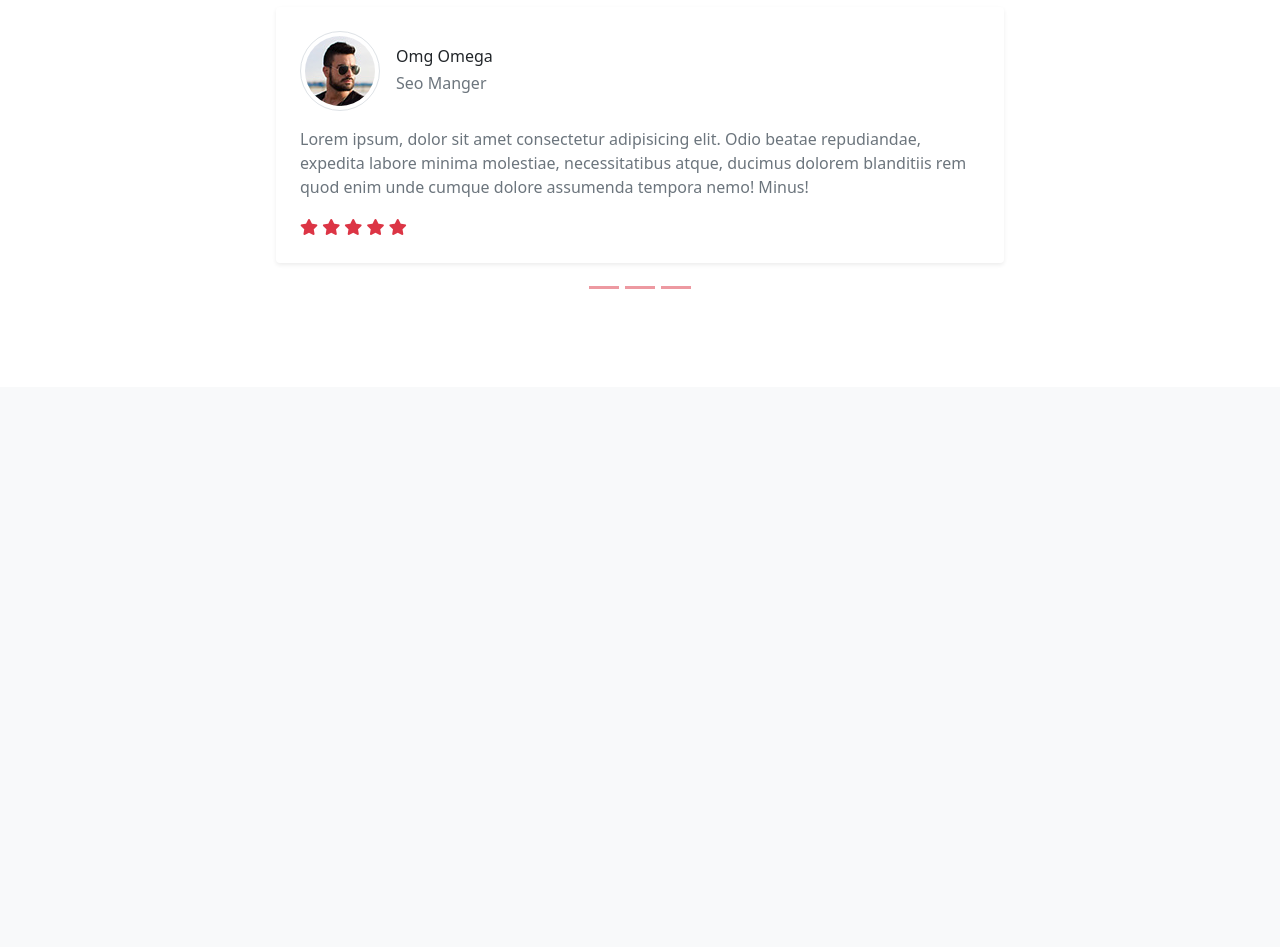
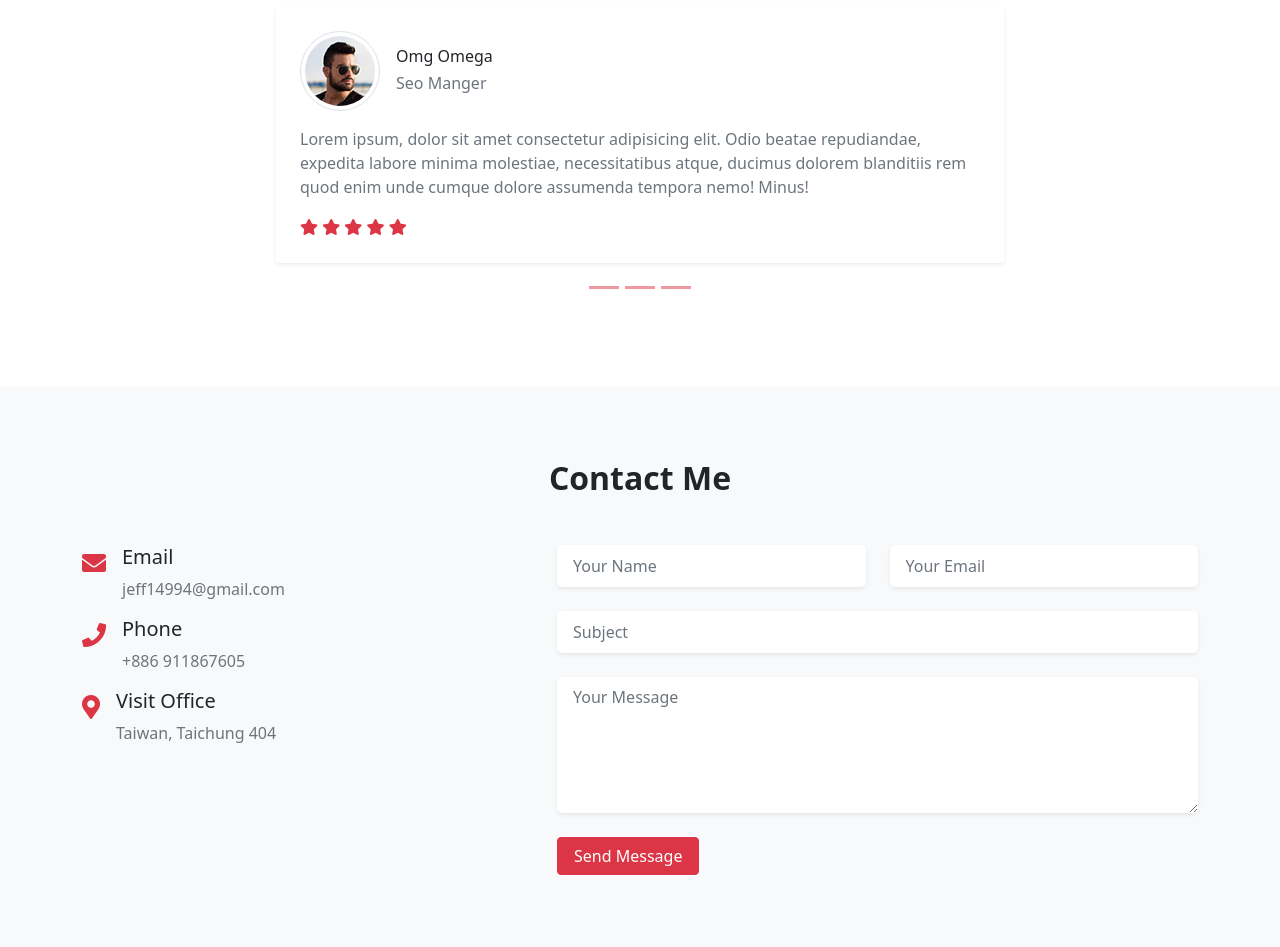
Before and after one commit to jeff14994/Bootrstrap-portfolilo, a plain HTML site: page index.html in a window 1280 px wide. Shown: the part 3136-4083 px from the top of the page. Before the commit the page ends 3523 px from the top, so only its background shows below. Drawn offline with Linux system fonts and the light colour scheme.

Commit message:
Complete contact section

```diff
--- a/index.html
+++ b/index.html
@@ -349,6 +349,82 @@
     </div>
   </section>
   <!-- testimonials section end -->
+  <!-- contact section start -->
+  <section class="contact py-5" id="contact">
+    <div class="container-lg py-4">
+      <div class="row justify-content-center">
+        <div class="col-lg-g">
+          <div class="section-title text-center">
+            <h2 class="fw-bold mb-5">Contact Me</h2>
+          </div>
+        </div>
+      </div>
+      <div class="row">
+        <div class="col-md-5">
+          <!-- contact email label -->
+          <div class="contact-item d-flex mb-3">
+            <div class="icon fs-4 text-danger">
+              <i class="fas fa-envelope"></i>
+            </div>
+            <div class="text ms-3">
+              <h3 class="fs-5">Email</h3>
+              <p class="text-muted m-0">jeff14994@gmail.com</p>
+            </div>
+          </div>
+          <!-- contact phone label -->
+          <div class="contact-item d-flex mb-3">
+            <div class="icon fs-4 text-danger">
+              <i class="fas fa-phone"></i>
+            </div>
+            <div class="text ms-3">
+              <h3 class="fs-5">Phone</h3>
+              <p class="text-muted m-0">+886 911867605</p>
+            </div>
+          </div>
+          <!-- contact location label -->
+          <div class="contact-item d-flex mb-3">
+            <div class="icon fs-4 text-danger">
+              <i class="fas fa-map-marker-alt"></i>
+            </div>
+            <div class="text ms-3">
+              <h3 class="fs-5">Visit Office</h3>
+              <p class="text-muted m-0">Taiwan, Taichung 404</p>
+            </div>
+          </div>
+        </div>
+        <div class="col-md-7">
+          <div class="contact-form">
+            <form>
+              <div class="row">
+                <div class="col-lg-6 mb-4">
+                  <input type="text" placeholder="Your Name" class="form-control form-control-lg fs-6 border-0 shadow-sm">
+                </div>
+                <div class="col-lg-6 mb-4 ">
+                  <input type="text" placeholder="Your Email" class="form-control form-control-lg fs-6 border-0 shadow-sm">
+                </div>
+              </div>
+              <div class="row">
+                <div class="col-lg-12 mb-4">
+                  <input type="text" placeholder="Subject" class="form-control form-control-lg fs-6 border-0 shadow-sm">
+                </div>
+              </div>
+              <div class="row">
+                <div class="col-lg-12 mb-4">
+                  <textarea rows=5 placeholder="Your Message" class="form-control form-control-lg fs-6 border-0 shadow-sm"></textarea>
+                </div>
+              </div>
+              <div class="row">
+                <div class="col-lg-12">
+                  <button type="submit" class="btn btn-danger px-3 ">Send Message</button>
+                </div>
+              </div>
+            </form>
+          </div>
+        </div>
+      </div>
+    </div>
+  </section>
+  <!-- contact section end -->
 <script src="js/bootstrap.bundle.min.js"></script>
 </body>
 </html>
```
